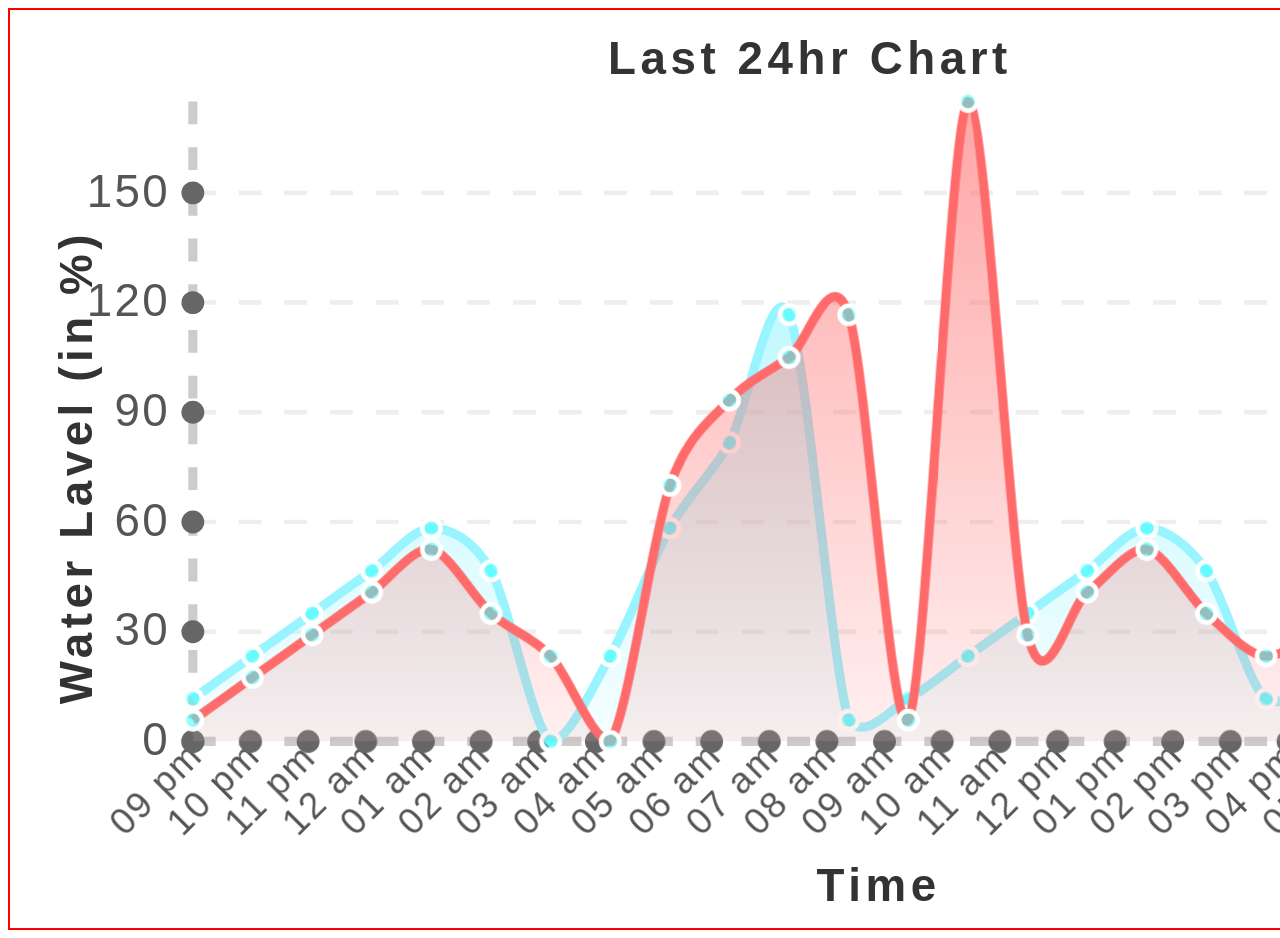
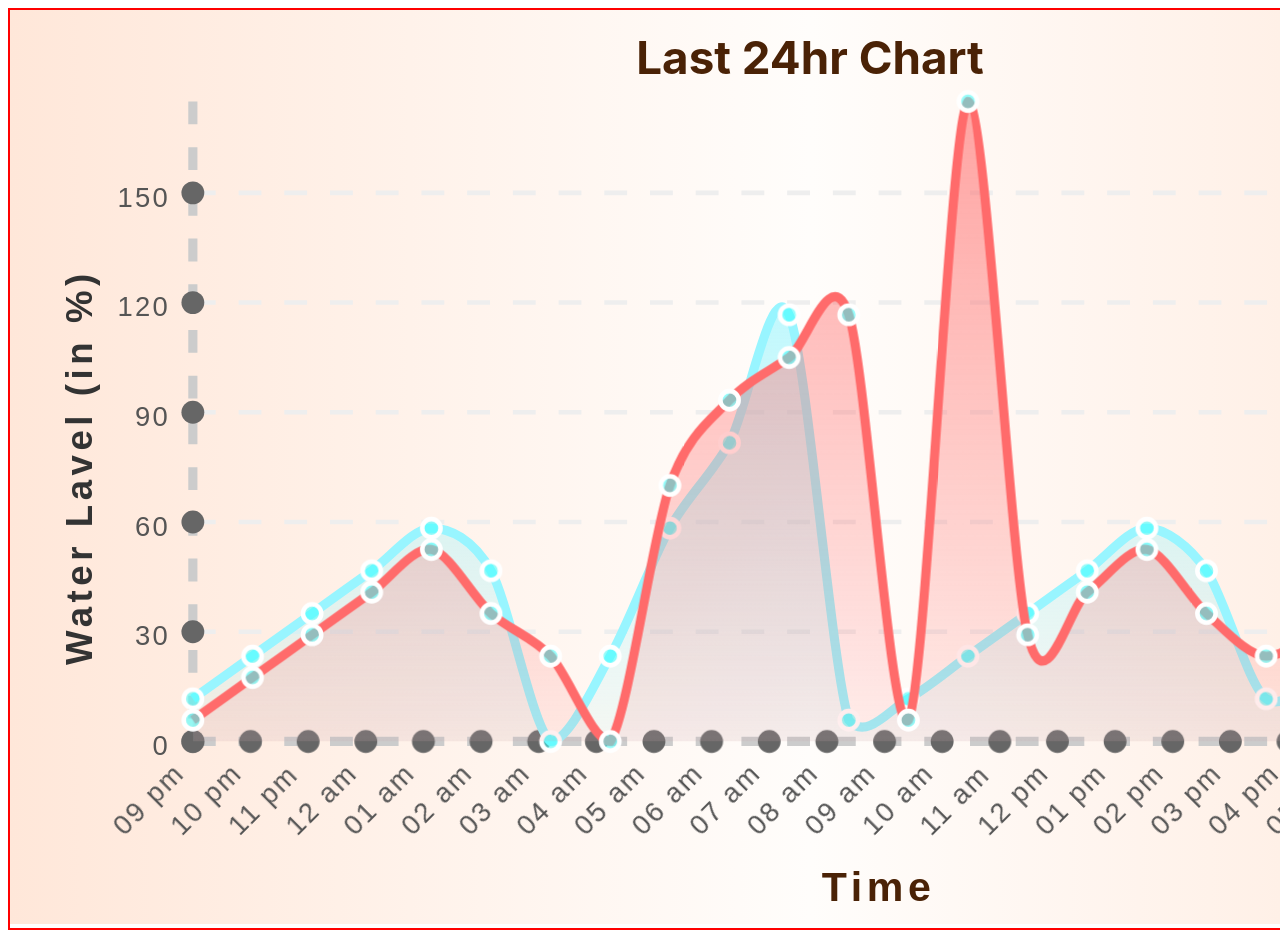
Before and after one commit to raaz2507/watter-Controler-IOT, a plain HTML site: page svgChartByClass.html in a window 1280 px wide. Shown: the top 938 px of the page. Drawn offline with Linux system fonts and the light colour scheme.

Commit message:
fix font size and gradiunt background

```diff
--- a/svgChartByClass.html
+++ b/svgChartByClass.html
@@ -243,6 +243,33 @@ class SVGChart{
 		this.#drawChartDataLine();   // lines + area
 
 		this.#Chartcontainer.append(this.#chartSVG);
+
+
+
+		//svg me backgrund
+		const bgRect = document.createElementNS(SVGChart.svgNS, 'rect');
+
+		bgRect.setAttribute('x', 0);
+		bgRect.setAttribute('y', 0);
+		bgRect.setAttribute('width', '100%');
+		bgRect.setAttribute('height', '100%');
+		bgRect.setAttribute('fill', '#ffe7d9'); // light
+		bgRect.setAttribute('fill', 'url(#bgGradient)');
+
+		this.#chartSVG.prepend(bgRect); // 👈 सबसे पहले add करो
+
+		this.#chartElemes.defs.append(bgGradiunt());
+
+		function bgGradiunt(){
+			const lineGradientElemt = document.createElementNS(SVGChart.svgNS, 'linearGradient');
+			lineGradientElemt.id = "bgGradient";
+			lineGradientElemt.innerHTML =
+			`<stop offset="0%" stop-color="#ffe7d9"/>
+			<stop offset="50%" stop-color="#fffdfb"/>
+			<stop offset="100%" stop-color="#ffe7d9"/>`;
+
+			return lineGradientElemt;
+		}
 	}
 
 
@@ -338,9 +365,9 @@ class SVGChart{
 
 		const rect = document.createElementNS(SVGChart.svgNS, "rect");
 		rect.setAttribute("x", this.#padding.left);
-		rect.setAttribute("y", this.#svgDimention.svgHeight);
-		rect.setAttribute("width", this.#svgDimention.drawWidth);
-		rect.setAttribute("height", "0");
+		rect.setAttribute("y", this.#padding.top);
+		rect.setAttribute("width", 0);
+		rect.setAttribute("height", this.#svgDimention.drawHeight);
 
 		clipPath.appendChild(rect);
 		this.#chartElemes.defs.appendChild(clipPath);
@@ -349,17 +376,17 @@ class SVGChart{
 		areaChart.setAttribute("clip-path", `url(#${clipId})`);
 
 		//Step 3: animate करो (bottom → top)
-		rect.style.transition = "all 3.5s ease";
+		rect.style.transition = "all 2.5s ease";
 
 		setTimeout(() => {
-			rect.setAttribute("y", this.#padding.top);
-			rect.setAttribute("height", this.#svgDimention.drawHeight);
+			// rect.setAttribute("x", this.#padding.left);
+			rect.setAttribute("width", this.#svgDimention.drawWidth);
 		}, 100);
 
 		const areaGradientID = 'areaGradient' + index;
 		this.#chartElemes.defs.append(this.#gradientChartFillEffect({id: areaGradientID , color: color}));
 
-		areaChart.setAttribute("fill", `url('#${areaGradientID}')`); //<=fix form here
+		areaChart.setAttribute("fill", `url('#${areaGradientID}')`);
 
 		this.#chartElemes.chartDataLine = {linePath, areaChart};
 		return {linePath, areaChart}
@@ -384,14 +411,14 @@ class SVGChart{
 		const toolTopsHeight = 30;
 		const tooltipBg = this.#createRectElement({
 			width: toolTipsWidth, height: toolTopsHeight, rx: 4,
-			fill_color: 'rgba(0,0,0,0.8)'
+			fill_color: 'rgba(74, 34, 6, 0.33)'
 		});
 		tooltipBg.classList.add('tooltip-bg');
 
 		const tooltipText = this.#createTextElement({
 			text_anchor: 'middle',
-			font_size: '11px',
-			fill: '#fff'
+			font_size: '10px',
+			fill: 'rgb(74, 34, 6)'
 		});
 		tooltipText.classList.add('tooltip-text');
 
@@ -473,7 +500,7 @@ class SVGChart{
 
 	#selectDataPointCircleAnimation(circle, index, total, type) {
 
-		const delay = ( (index / total) * 1.2).toFixed(2);
+		const delay = ( (index / total) * 2.5).toFixed(2);
 
 		// console.log('delay:\t', delay);
 
@@ -518,7 +545,7 @@ class SVGChart{
 			transform-origin: center;
 			transition: all 0.2s ease;
 			cursor: pointer;
-			animation: popIn 3s ease-out forwards;
+			animation: popIn 2.5s ease-out forwards;
 		}
 		.circleAnimation:hover {
 			r: 4px;
@@ -590,9 +617,9 @@ class SVGChart{
 			x: this.#padding.left + this.#svgDimention.drawWidth / 2,
 			y: this.#svgDimention.svgHeight - 5,
 			text_anchor: 'middle',
-			fill: '#333',
+			fill: 'rgba(74, 34, 6, 1)',
 			font_family : 'Arial',
-			font_size : 10,
+			font_size : 9,
 			font_weight : 'bold',
 			letter_spacing : 1,
 			textContent : this.#ChartStruct.xAxis.title,
@@ -608,7 +635,7 @@ class SVGChart{
 		const xAxisLabelGroup = this.#createGroupElement({
 			id: 'xAxisLables',
 			font_family : 'Arial',
-			font_size: 10,
+			font_size: 6,
 			fill: '#666',
 			text_anchor: 'end'
 		});
@@ -623,7 +650,7 @@ class SVGChart{
 				x: xPos,
 				y: this.#svgDimention.svgHeight - 17,
 				text_anchor: 'start',
-				font_size: 8,
+				font_size: 6,
 				rotate : {angle: -45, cx: xPos- this.#padding.right, cy: this.#svgDimention.svgHeight}, // 🔥 45° tilt
 				textContent: label,
 			});
@@ -661,7 +688,7 @@ class SVGChart{
 			textContent: this.#ChartStruct.yAxis.title,
 			rotate: {angle: -90},
 			text_anchor: 'middle', fill : '#333',
-			font_family : 'Arial', font_size: 10, font_weight : 'bold', letter_spacing: 1,
+			font_family : 'Arial', font_size: 8, font_weight : 'bold', letter_spacing: 1,
 			id : "yTitle",
 		});
 
@@ -674,7 +701,7 @@ class SVGChart{
 
 		// 1. Draw Y-Axis Values (0, 25, 50, 75, 100)
 		//document.getElementById("yAxisValues");
-		const yAxisGroup = this.#createGroupElement({ font_family : 'Arial', font_size : 10, fill : '#666', text_anchor :'end', id : "YAxisLabels"});
+		const yAxisGroup = this.#createGroupElement({ font_family : 'Arial', font_size : 6, fill : 'rgba(74, 34, 6, 1)', text_anchor :'end', id : "YAxisLabels"});
 
 
 		for (let val = 0; val <= this.#max; val += stepValue) {
@@ -691,7 +718,7 @@ class SVGChart{
 			const textEl = this.#createTextElement({
 				x: this.#padding.left - 5, // Line se thoda pehle
 				y: yPos + 3, // Center align karne ke liye +3
-				textContent: val, font_size: 10
+				textContent: val, font_size: 6
 			});
 
 			yAxisGroup.appendChild(textEl);
@@ -721,8 +748,8 @@ class SVGChart{
 			x: this.#svgDimention.svgWidth / 2,
 			y: Math.round(this.#svgDimention.svgHeight * 7/100),
 			textContent : this.#ChartStruct.chart.title,
-			text_anchor: "middle", fill : '#333', font_weight: "bold",
-			letter_spacing : 1, font_family : 'Arial', font_size: 10
+			text_anchor: "middle", fill : 'rgba(74, 34, 6, 1)', font_weight: "bold",
+			letter_spacing : 0, font_family : "'Inter', 'Roboto', 'sans-serif'", font_size: 10
 		});
 
 		this.#chartSVG.append(chatTitle);
```
